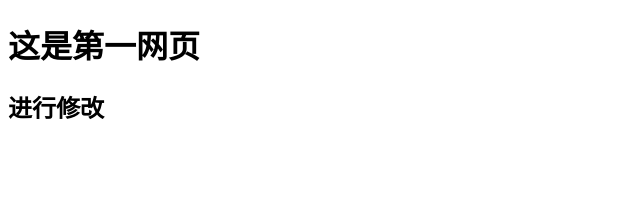
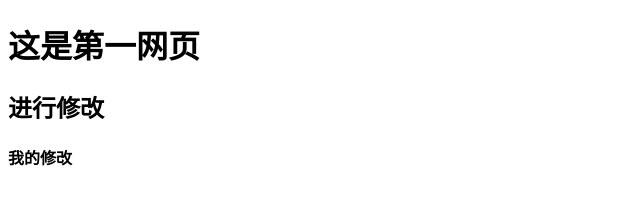
Before and after one commit to balooalex111/git-test01, a plain HTML site: page index.html in a window 1280 px wide. Shown: the whole page, without its empty margins (0-640 px from the left). Drawn offline with Linux system fonts and the light colour scheme.

Commit message:
第四次修改

```diff
--- a/index.html
+++ b/index.html
@@ -8,5 +8,6 @@
 <body>
     <h1>这是第一网页</h1>
     <h2>进行修改</h2>
+    <h4>我的修改</h4>
 </body>
 </html>
```
